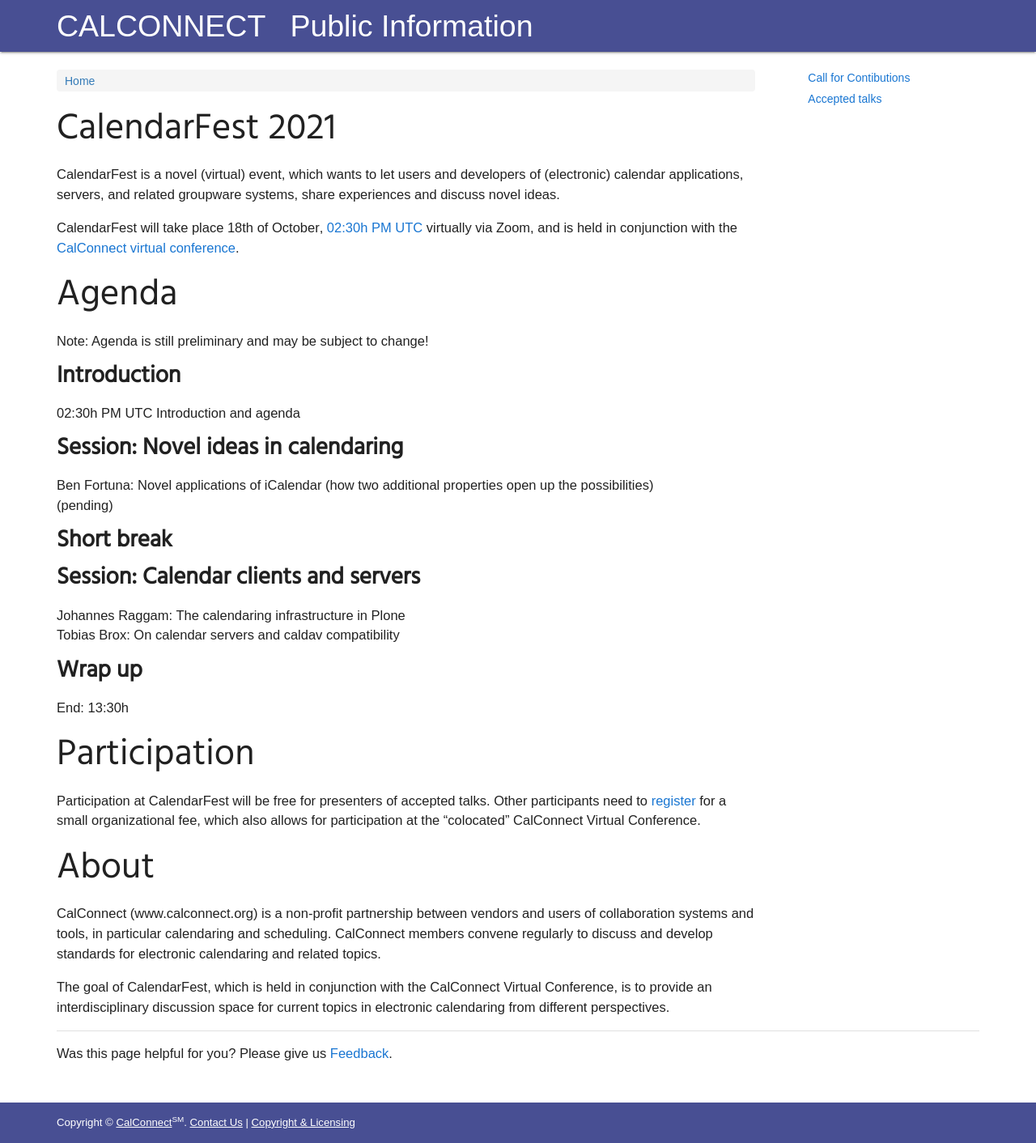
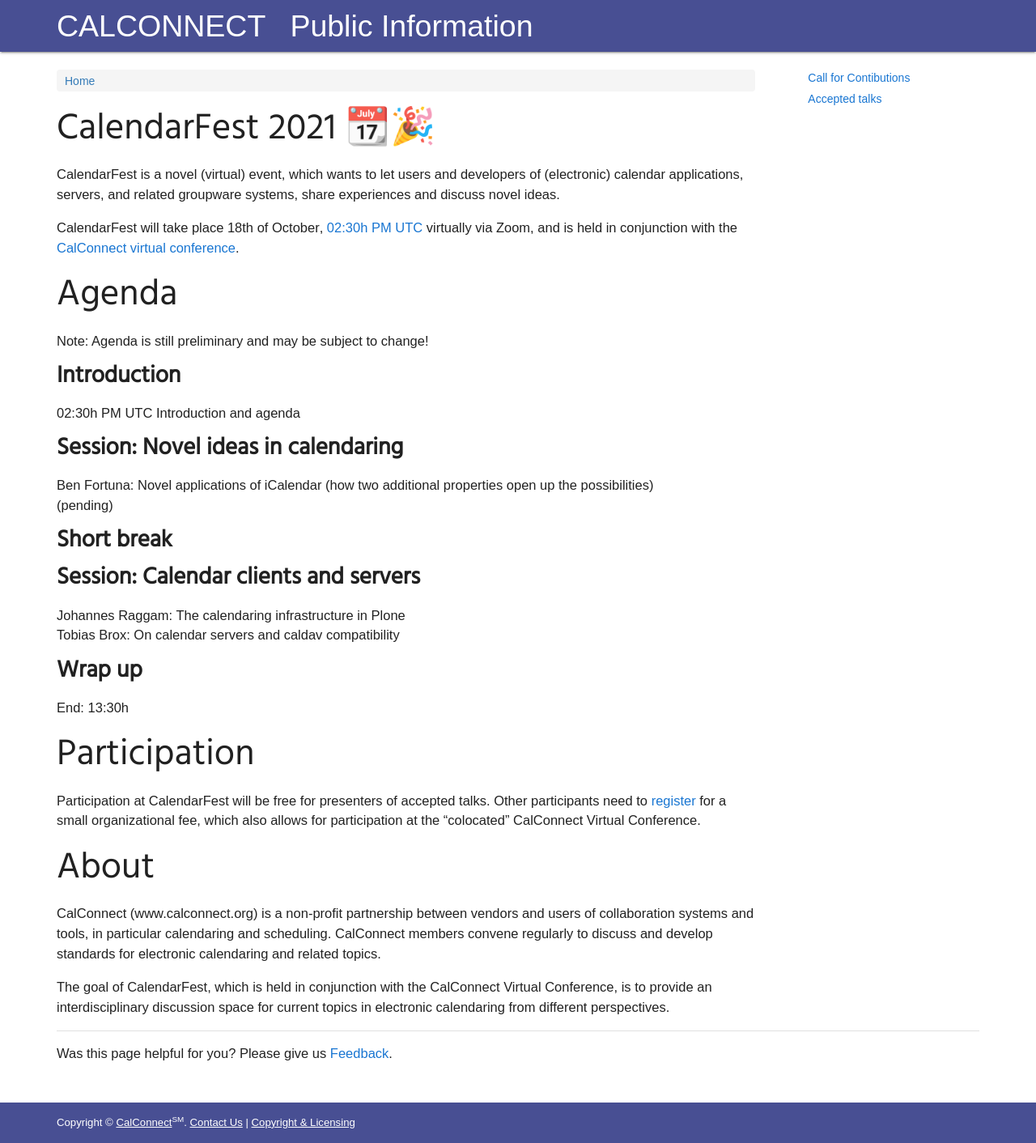
Before and after one commit to CalConnect/public, a Jekyll site: the page built from _pages/CalendarFest.md, in a window 1280 px wide. Shown: the whole page at 81% size. Built offline with Jekyll 4.4.1, drawn with Linux system fonts in a browser that asks for light colours; some web fonts are replaced.

```diff
--- a/_pages/CalendarFest.md
+++ b/_pages/CalendarFest.md
@@ -6,7 +6,7 @@ mainParent: "CalendarFest"
 order: 0
 ---
 
-# CalendarFest 2021
+# CalendarFest 2021 📆🎉
 
 CalendarFest is a novel (virtual) event, which wants to let users and developers of (electronic) calendar applications, servers, and related groupware systems, share experiences and discuss novel ideas.
 
```
